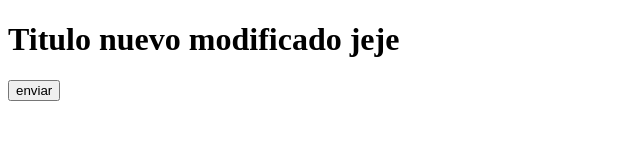
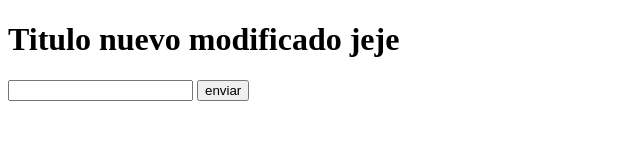
Before and after one commit to jmejiamdevco/hello-world-git, a plain HTML site: page index.html in a window 1280 px wide. Shown: the whole page, without its empty margins (0-640 px from the left). Drawn offline with Linux system fonts and the light colour scheme.

Commit message:
se modifico index agregue input text

```diff
--- a/index.html
+++ b/index.html
@@ -11,6 +11,7 @@
 
 
     <form action="#" method="GET">
+        <input type="text" name="Firstname" id="name">
         <input type="button" value="enviar">
     </form>
 </body>
```
